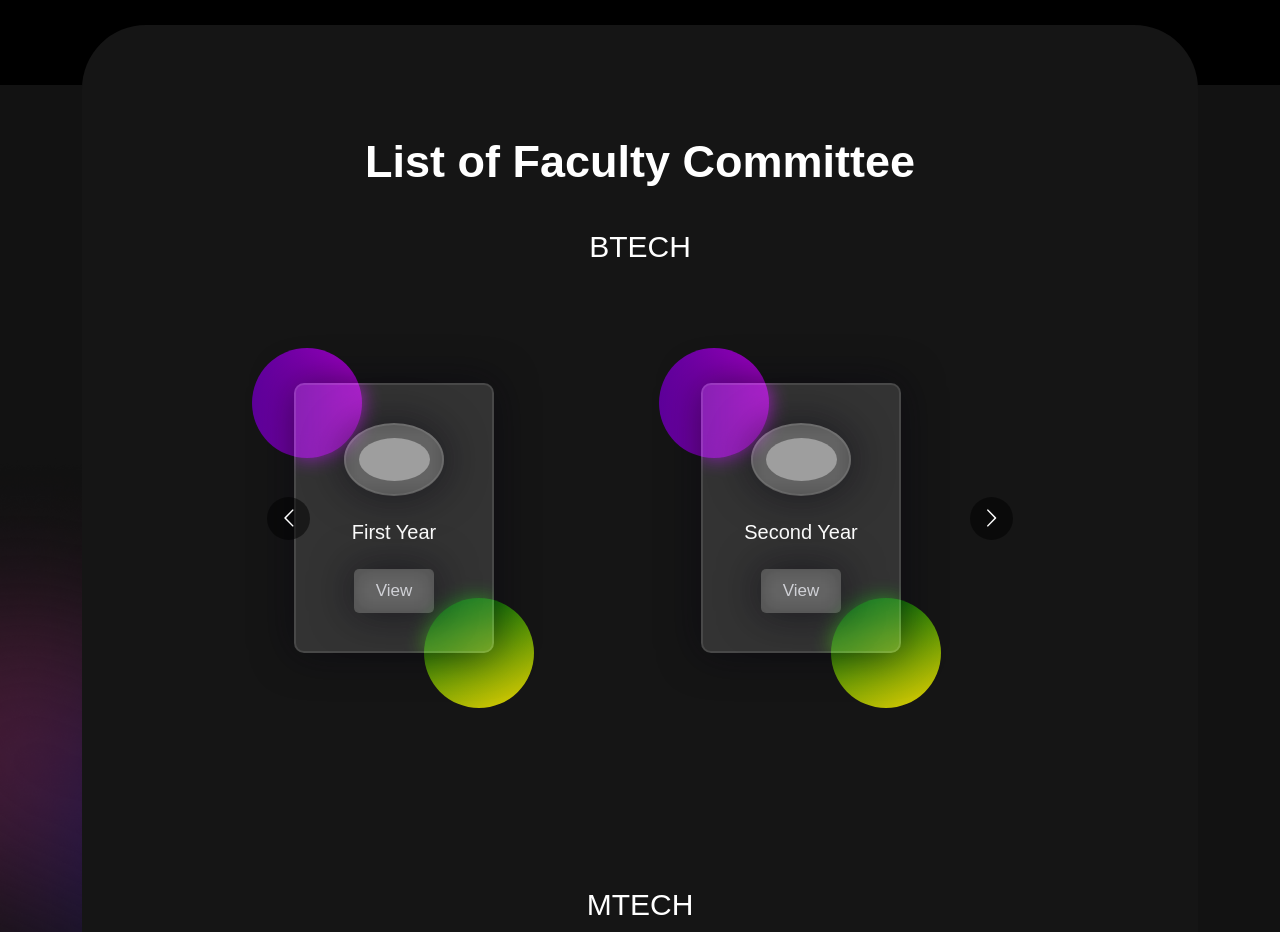
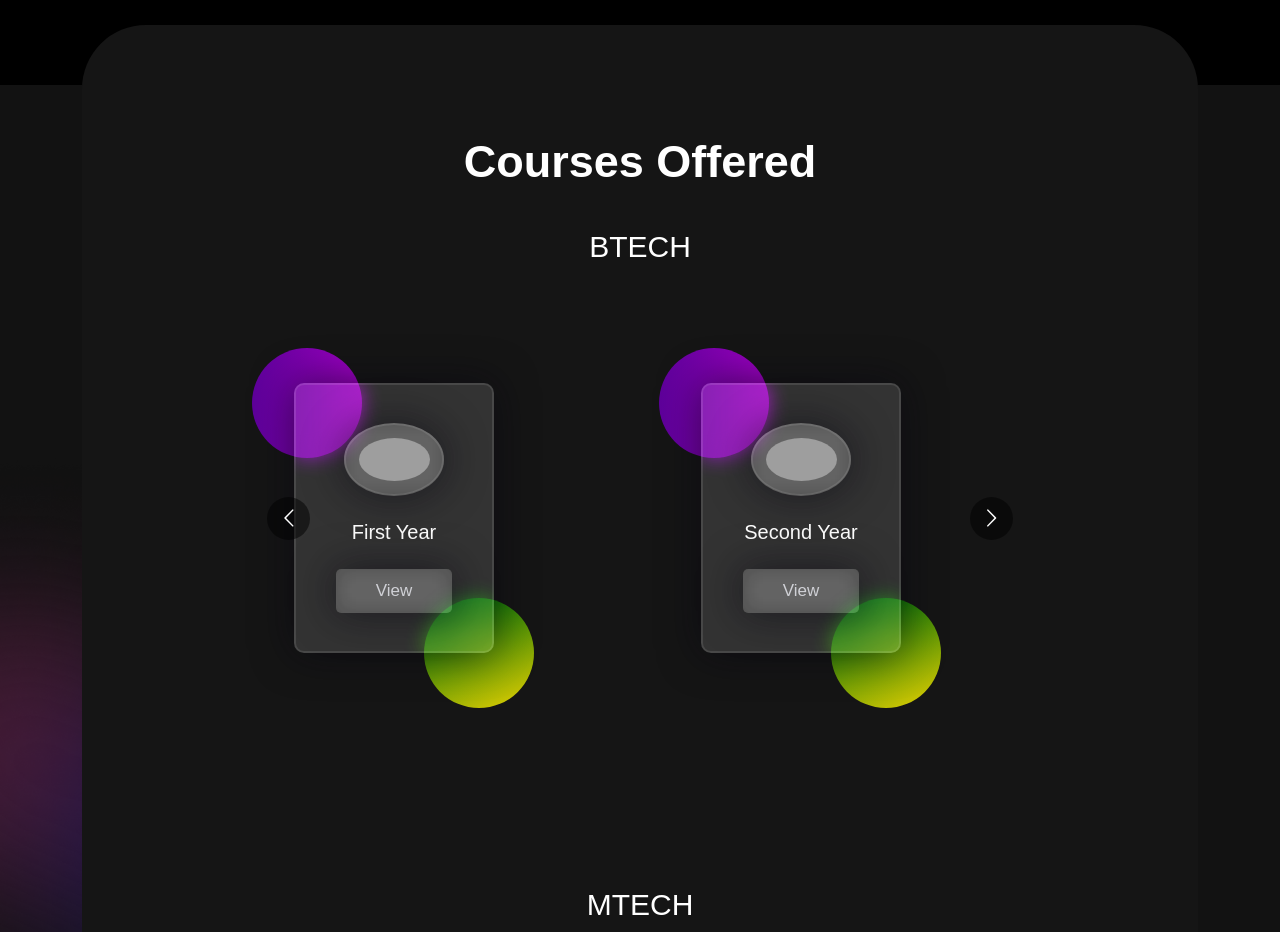
Before and after one commit to VSSUT-ETC-Society/Branch-Website, a React (Create React App) app: page / in a window 1280 px wide. Shown: the part 1780-2712 px from the top of the page. Built offline with nearby package versions, Linux system fonts and the light colour scheme; no server answers; grey boxes are pictures that could not be loaded.

Commit message:
Update Courses.js

```diff
--- a/src/components/Courses.js
+++ b/src/components/Courses.js
@@ -37,7 +37,7 @@
             <div className="col-12">
                 <div className="skill-bx wow zoomIn">
                 <div className="ohh">
-                    <h2>List of Faculty Committee</h2>
+                    <h2>Courses Offered</h2>
                     <h3>BTECH</h3>
                     {/* <p>
                     Lorem Ipsum is simply dummy text of the printing and typesetting
@@ -77,7 +77,7 @@
 
         </div> */}
 
-                            <div class="buttons" style={{ width: 100 }}>
+                            <div class="buttons" style={{ width: '100%' }}>
                             <button>View</button>
                             {/* <button>Subscribe</button> */}
                             </div>
@@ -112,7 +112,7 @@
 
         </div> */}
 
-                            <div class="buttons" style={{ width: 100 }}>
+                            <div class="buttons" style={{ width: '100%' }}>
                             <button>View</button>
                             {/* <button>Subscribe</button> */}
                             </div>
@@ -147,7 +147,7 @@
 
         </div> */}
 
-                            <div class="buttons" style={{ width: 100 }}>
+                            <div class="buttons" style={{ width: '100%' }}>
                             <button>View</button>
                             {/* <button>Subscribe</button> */}
                             </div>
```
